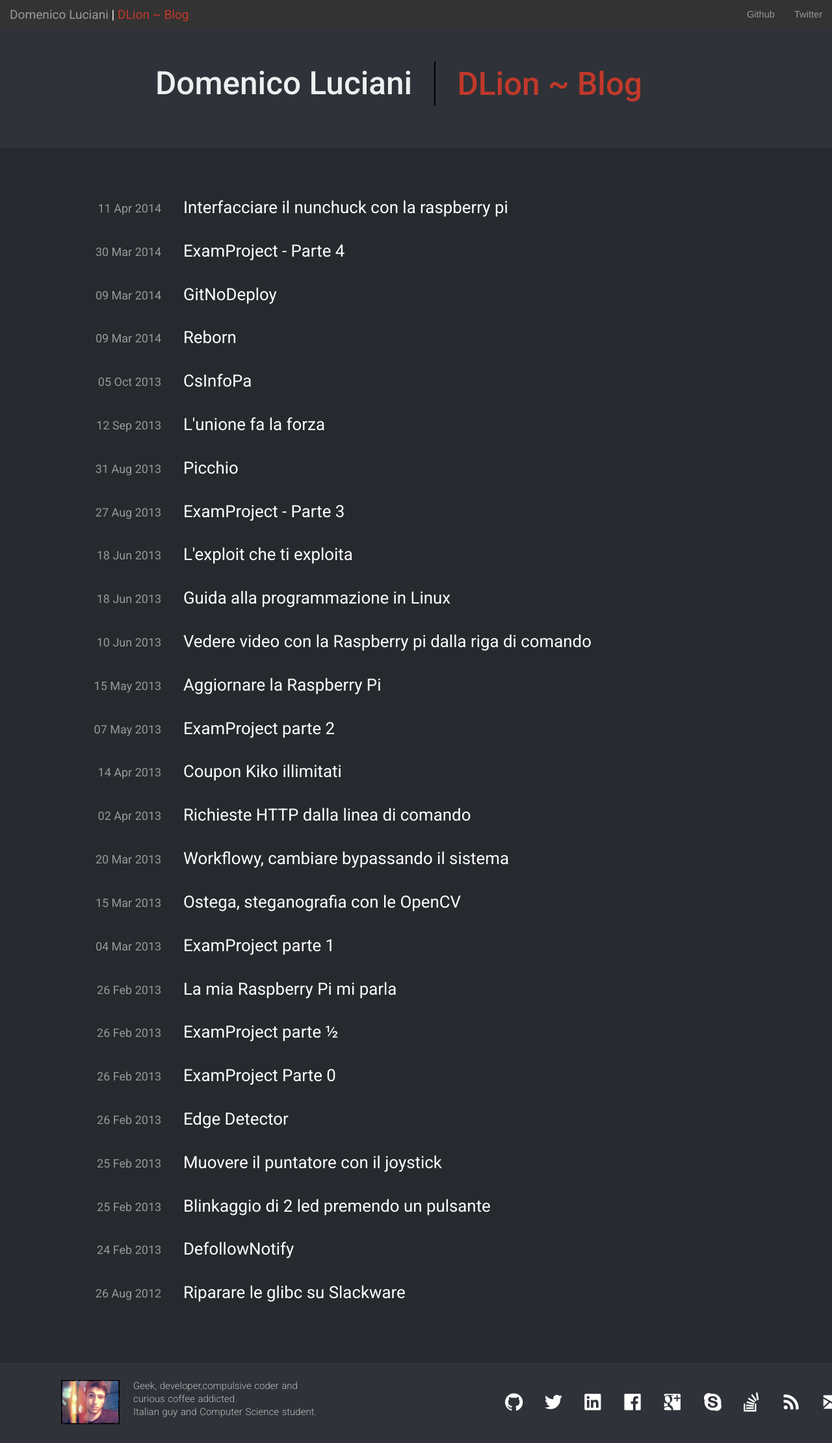
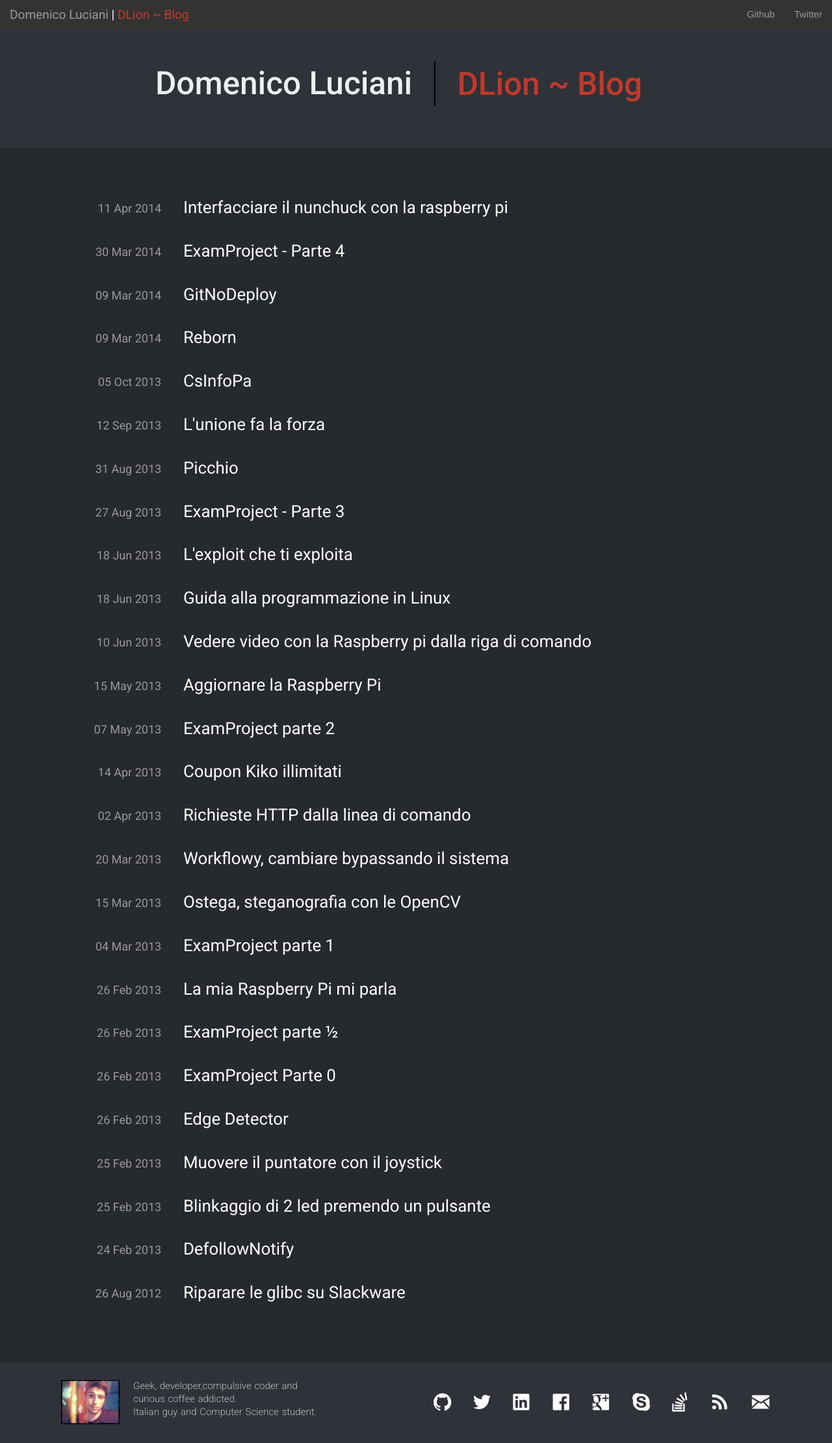
Before and after one commit to dlion/dlion.github.io, a Jekyll site: the page built from index.html, in a window 1280 px wide. Shown: the whole page at 65% size. Built offline with Jekyll 4.4.1, drawn with Linux system fonts in a browser that asks for light colours.

Commit message:
Fixed responsive

```diff
--- a/public/css/custom.css
+++ b/public/css/custom.css
@@ -101,6 +101,11 @@
     margin: -10px;
 }
 
+
+@media only screen and (min-width: 40em) and (max-width: 80em) {
+
+}
+
 /* Large, XLarge */
 @media only screen and (min-width: 64.063em) and (max-width: 120em) {
 
@@ -166,7 +171,6 @@
 
     .iconsFooter {
         margin-top: 35px;
-        margin-right: -110px;
     }
 
     .iconsFooter .fi-mail,
```
